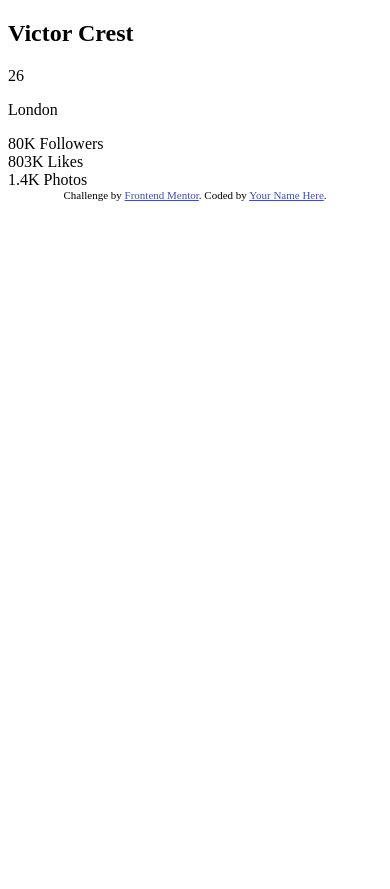
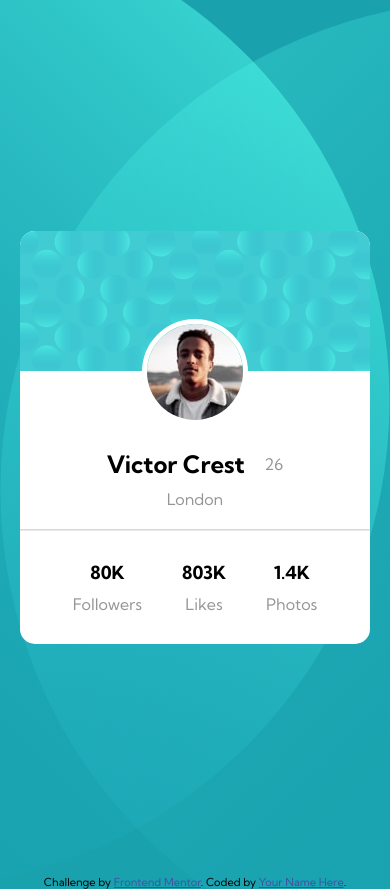
Before and after one commit to StormKing969/Frontend-Mentor---Profile-Card, a plain HTML site: page index.html in a window 390 px wide. Before the commit the page ends 844 px from the top, so only its background shows below. Drawn offline with Linux system fonts and the light colour scheme.

Commit message:
Mobile View

```diff
--- a/assets/style.css
+++ b/assets/style.css
@@ -0,0 +1,119 @@
+:root {
+    --dark-cyan: hsl(185, 75%, 39%);
+    --very-dark-desaturated-blue: hsl(229, 23%, 23%);
+    --dark-grayish-blue: hsl(227, 10%, 46%);
+    --dark-gray: hsl(0, 0%, 59%);
+}
+
+* {
+    box-sizing: border-box;
+    padding: 0;
+    margin: 0;
+}
+
+body {
+    font-family: 'Kumbh Sans', sans-serif;
+    background-color: var(--dark-cyan);
+    background-image: url("../images/bg-pattern-top.svg"), url("../images/bg-pattern-bottom.svg");
+    background-position: right bottom, left top;
+    background-repeat: no-repeat;
+    background-size: fit;
+}
+
+h1 {
+    font-weight: 700;
+}
+
+p {
+    font-weight: 400;
+}
+
+.container {
+    display: flex;
+    align-items: center;
+    justify-content: center;
+    text-align: center;
+    margin: 25vh 0;
+    border-radius: 15px;
+    padding: 20px;
+}
+
+.container .profile {
+    width: 370px;
+    height: 100%;
+    background-color: #FFF;
+    border-radius: 15px
+}
+
+.container .bg-img {
+    background-image: url("../images/bg-pattern-card.svg");
+    width: auto;
+    height: 140px;
+    border-radius: 15px 15px 0 0;
+}
+
+.container .profile img {
+    margin-top: -15%;
+    border-radius: 50%;
+    border-width: 5px;
+    border-style: solid;
+    border-color: #FFF;
+}
+
+.container .profile .profile-title {
+    display: flex;
+    align-items: center;
+    justify-content: center;
+    margin: 20px 0 10px;
+}
+
+.container .profile .profile-title h1 {
+    margin: 0 10px;
+}
+
+.container .profile .profile-title p {
+    margin: 0 10px;
+}
+
+.container .profile p {
+    margin-bottom: 20px;
+    color: var(--dark-gray);
+}
+
+.container .profile hr {
+    width: 100%;
+    height: 1px;
+    border-color: var(--dark-gray);
+    margin-bottom: 20px;
+    opacity: 0.2;
+}
+
+.container .profile .profile-stats {
+    display: inline-flex;
+    padding: 10px;
+    margin-bottom: 20px;
+}
+
+.container .profile .profile-stats .stat-value {
+    font-weight: 700;
+    font-size: 18px;
+    margin-bottom: 10px;
+}
+
+.container .profile .profile-stats .stat-title {
+    color: var(--dark-gray);
+}
+
+.container .profile .profile-stats-1  {
+    display: inline-grid;
+    margin-right: 40px;
+}
+
+.container .profile .profile-stats-2  {
+    display: inline-grid;
+    margin-right: 40px;
+}
+
+.container .profile .profile-stats-3  {
+    display: inline-grid;
+}
--- a/index.html
+++ b/index.html
@@ -7,6 +7,12 @@
   <!-- displays site properly based on user's device -->
 
   <link rel="icon" type="image/png" sizes="32x32" href="./images/favicon-32x32.png">
+
+  <link rel="preconnect" href="https://fonts.googleapis.com">
+  <link rel="preconnect" href="https://fonts.gstatic.com" crossorigin>
+  <link href="https://fonts.googleapis.com/css2?family=Kumbh+Sans:wght@400;700&display=swap" rel="stylesheet">
+
+  <link rel="stylesheet" href="./assets/style.css">
 
   <title>Frontend Mentor | Profile card component</title>
 
@@ -26,12 +32,16 @@
 <body>
   <main class="container">
     <section class="profile">
+      <div class="bg-img"></div>
+      <img src="./images/image-victor.jpg" alt="">
       <div class="profile-title">
         <h1>Victor Crest</h1>
         <p>26</p>
       </div>
 
       <p>London</p>
+
+      <hr>
 
       <div class="profile-stats">
         <div class="profile-stats-1">
```
